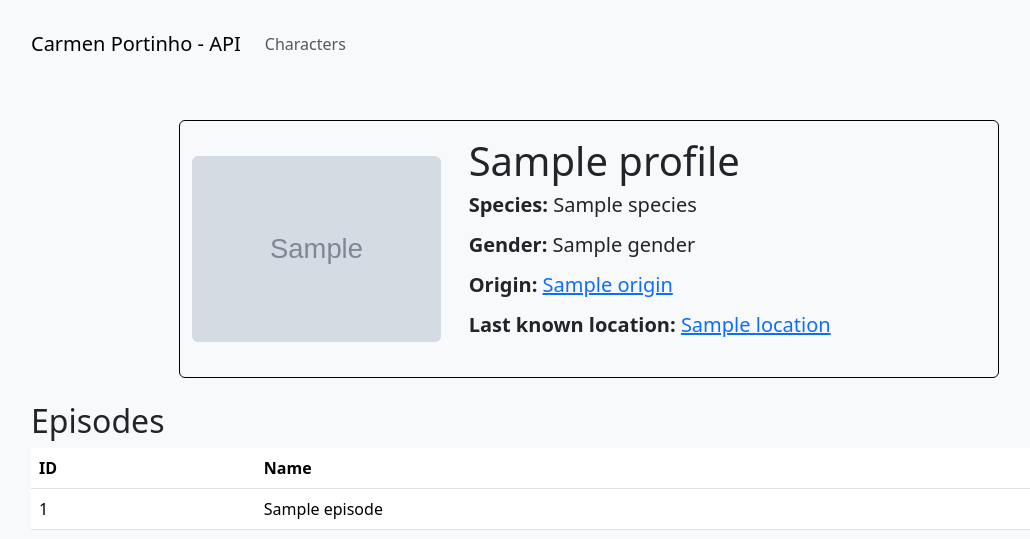
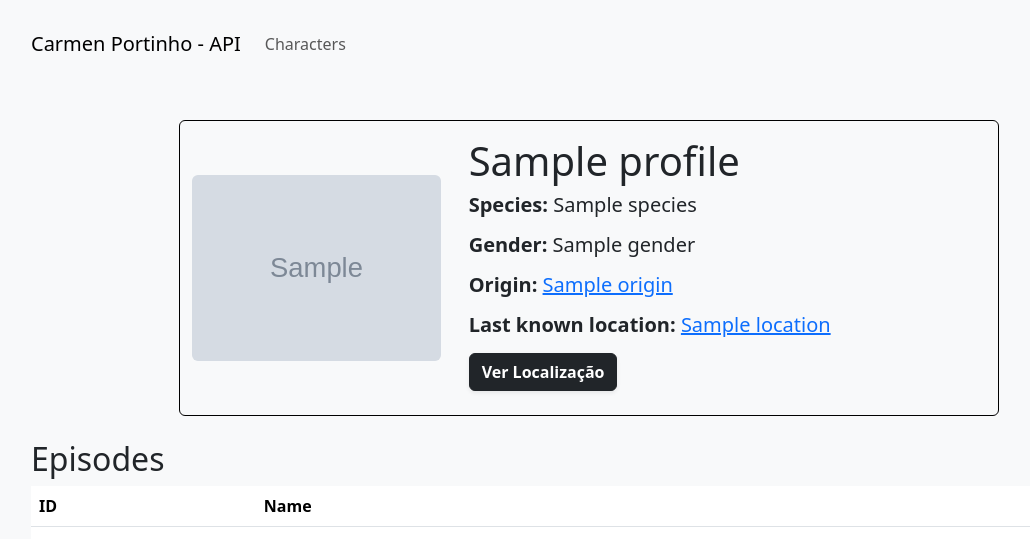
Before and after one commit to ThaisDavilla/WMC-API, a Flask app: template templates/profile.html in a window 1280 px wide. Shown: the top 539 px of the page, without its empty margins (51-1081 px from the left). Run offline with Flask 3, Linux system fonts and the light colour scheme; the template is opened without the code that fills it: most values are stand-ins (such as "Sample title", 1, 10 or a date in 2020); grey boxes marked "Sample" are stand-in pictures.

Commit message:
add botão que redireciona para a location

```diff
--- a/templates/profile.html
+++ b/templates/profile.html
@@ -12,6 +12,15 @@
             <p><b>Gender:</b> {{ profile.gender }}</p>
             <p><b>Origin:</b> <a href="{{ profile.origin.url }}" target=”_blank”  class="text-decoration-underline">{{ profile.origin.name }}</a></p>
             <p><b>Last known location:</b> <a href="{{ profile.location.url }}"target=”_blank”  class="text-decoration-underline">{{ profile.location.name }}</a></p>
+            <!-- Verifique se profile.location e profile.location.url estão disponíveis -->
+            {% if profile.location and profile.location.url %}
+            {% set location_id = profile.location.url.split('/')[-1] %}
+            <a href="/location/{{ location_id }}" class="d-inline-block btn btn-dark fw-semibold shadow-sm">
+                Ver Localização
+            </a>
+            {% else %}
+                <p class="mt-3 text-danger">Localização não disponível</p>
+            {% endif %}
         </div>
     </div>
 </div>
```
